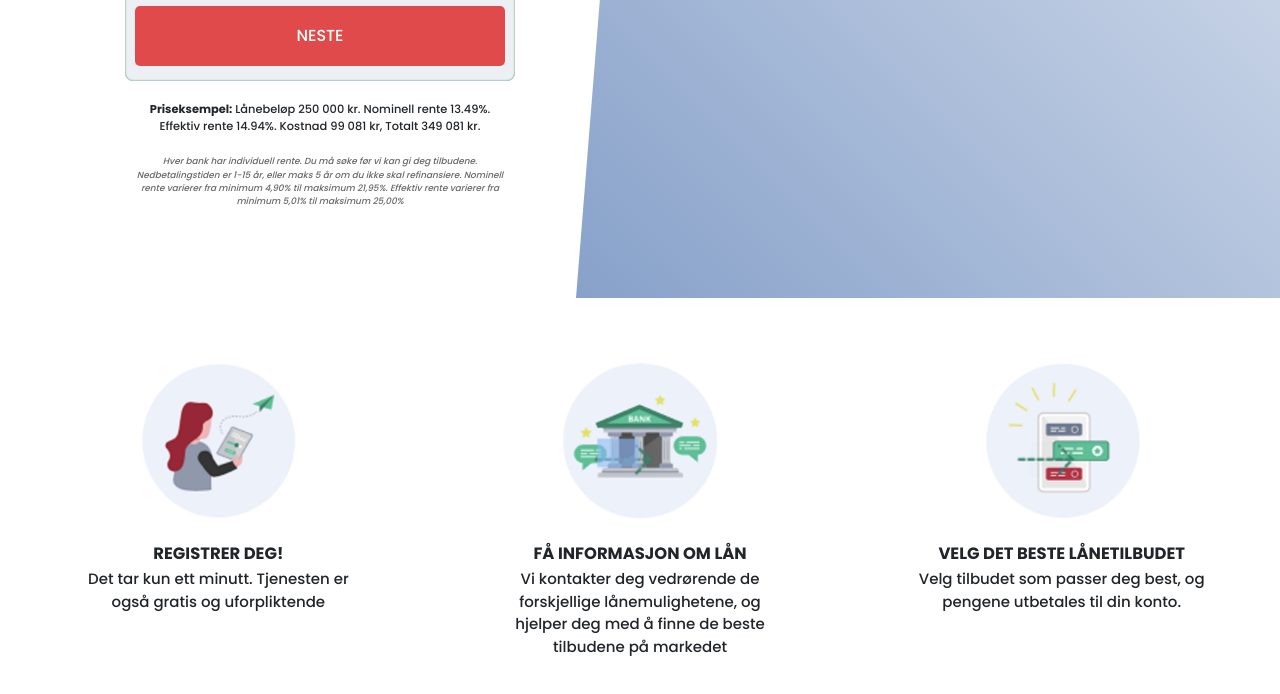
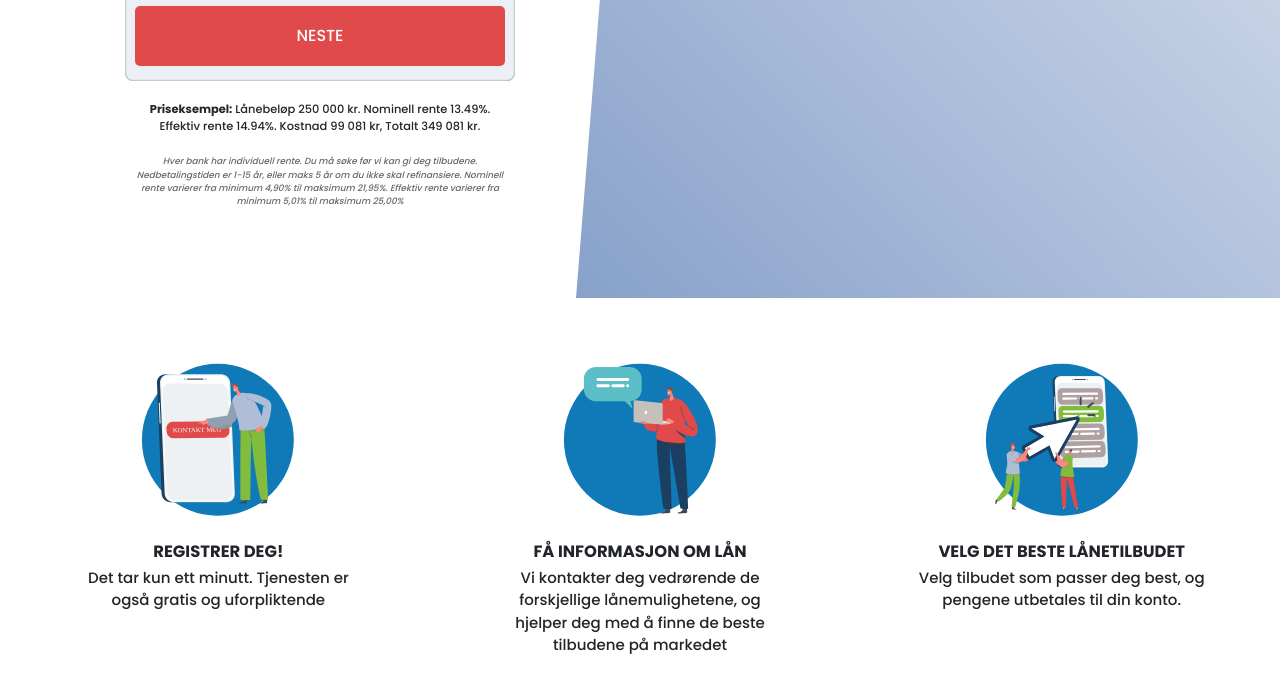
Before and after one commit to kristianAndersen/leadgentest, a website built with Vite: page index.html in a window 1280 px wide. Shown: the part 502-1196 px from the top of the page. Built offline with nearby package versions, Linux system fonts and the light colour scheme.

Commit message:
added new illustrations

```diff
--- a/index.html
+++ b/index.html
@@ -181,7 +181,7 @@
 
     <section class="signup-step order-0">
       <picture>
-        <img src="./dist/assets/signup_step_1.jpg">
+        <img src="./dist/assets/Signup_step_1.svg">
       </picture>
       <h4>Registrer deg!</h4>
        <p>Det tar kun ett minutt. Tjenesten er også gratis og uforpliktende</p>
@@ -189,7 +189,7 @@
 
     <section class="signup-step">
       <picture>
-        <img src="./dist/assets/signup_step_2.jpg">
+        <img src="./dist/assets/Signup_step_2.svg">
       </picture>
       <h4>Få informasjon om lån</h4>
        <p>Vi kontakter deg vedrørende de forskjellige lånemulighetene, og hjelper deg med å finne de beste tilbudene på markedet</p>
@@ -197,7 +197,7 @@
 
     <section class="signup-step">
       <picture>
-        <img src="./dist/assets/signup_step_3.jpg">
+        <img src="./dist/assets/Signup_step_3.svg">
       </picture>
 
         <h4>Velg det beste lånetilbudet</h4>
```
Also changed, not shown: dist/assets/Signup_step_1.svg (added), dist/assets/Signup_step_2.svg (added), dist/assets/Signup_step_3.svg (added), 2 other files.
